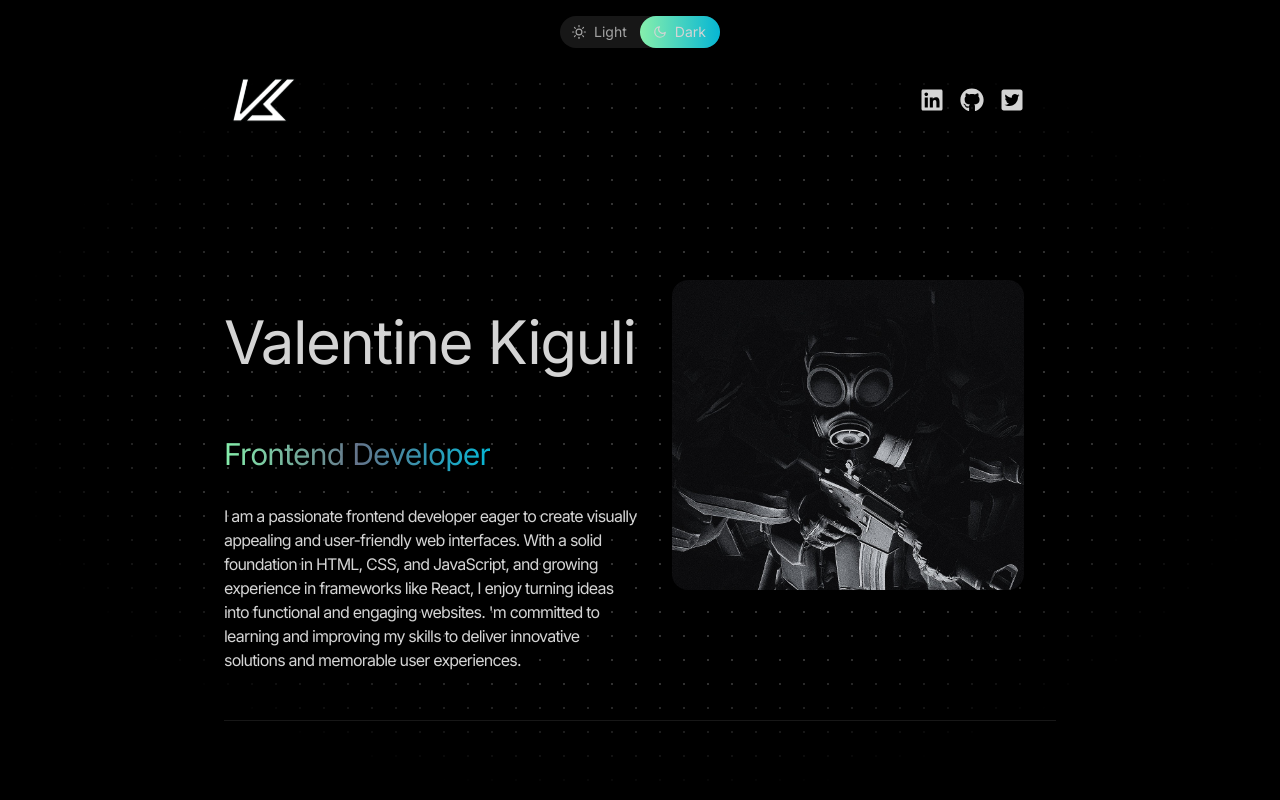
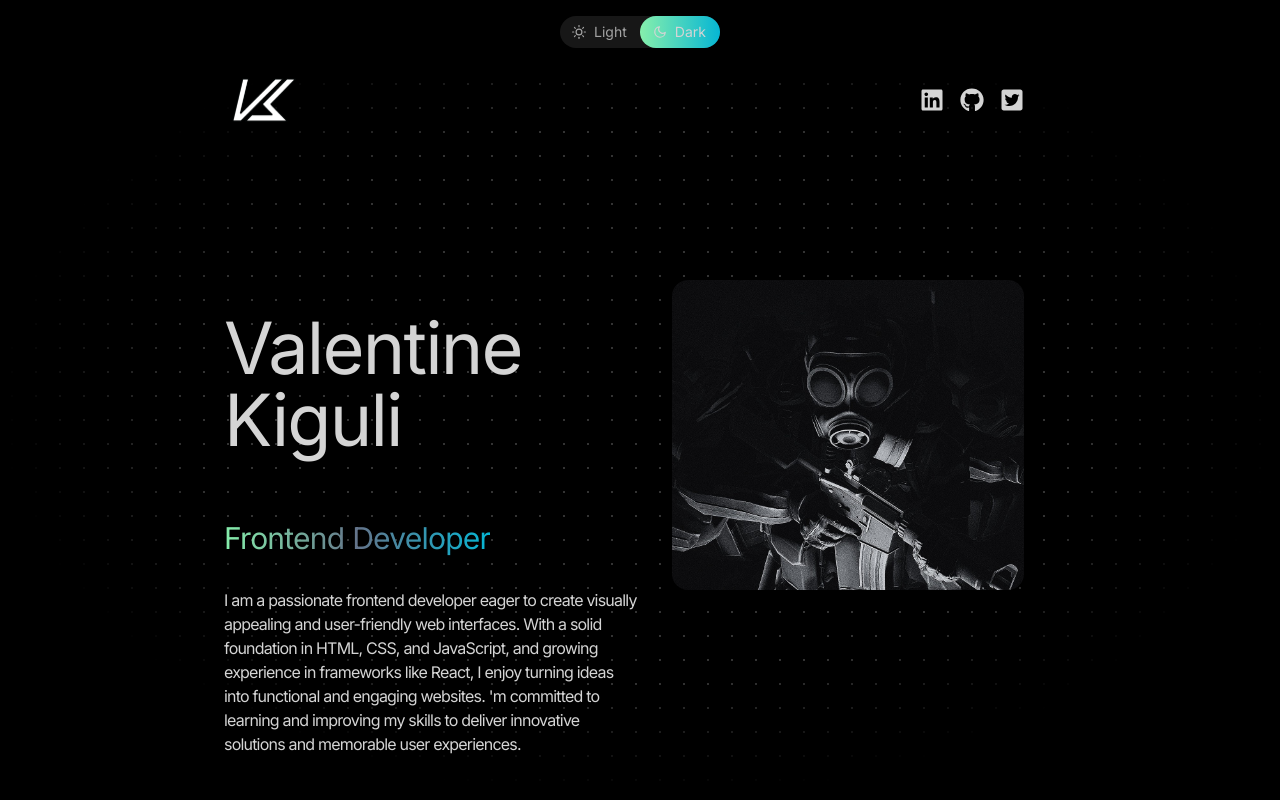
Before and after one commit to valkigman/my-portfolio, a React (Vite) app: page / in a window 1280 px wide. Shown: the top 800 px of the page. Built offline with nearby package versions, Linux system fonts and the light colour scheme.

Commit message:
Update Hero.jsx
size change

```diff
--- a/src/components/Hero.jsx
+++ b/src/components/Hero.jsx
@@ -98,7 +98,7 @@ const Hero = () => {
                 variants={container(0)}
                 initial='hidden'
                 animate='visible'
-                className="text-5xl lg:text-6xl font-thin tracking-tight text-center lg:text-left lg:mt-16 mb-4 lg:mb-16">
+                className="text-5xl lg:text-7xl font-thin tracking-tight text-center lg:text-left lg:mt-16 mb-4 lg:mb-16">
               Valentine Kiguli
             </motion.h1>
             <motion.span
```
